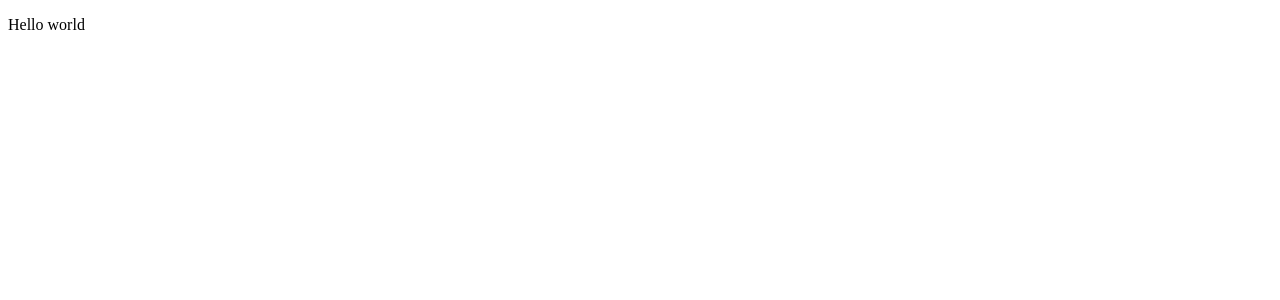
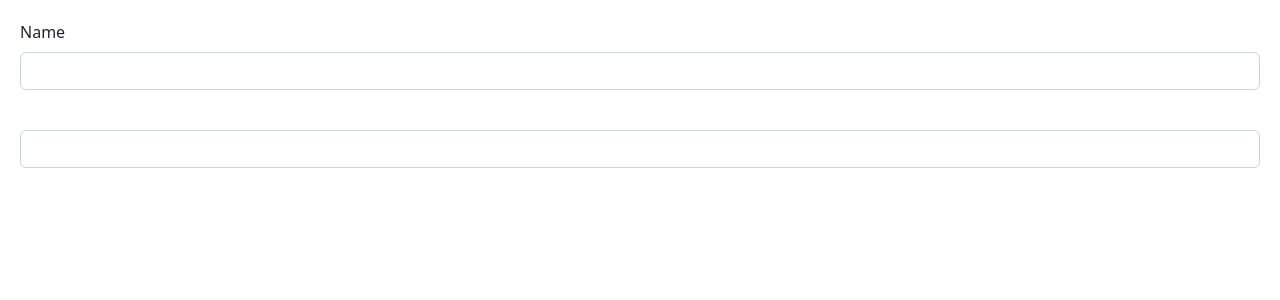
Before and after one commit to SureshMekarthi/react-app, a React (Vite) app: page / in a window 1280 px wide. Shown: the top 300 px of the page. Built offline with nearby package versions, Linux system fonts and the light colour scheme.

Commit message:
added form elements

```diff
--- a/src/App.tsx
+++ b/src/App.tsx
@@ -1,12 +1,9 @@
-import { useState } from "react";
-import produce from "immer";
-import NavBar from "./components/NavBar";
-import Cart from "./components/Cart";
-import ExpandableText from "./components/ExpandableText";
+import Form from "./components/Form";
+
 function App() {
   return (
     <div>
-      <ExpandableText maxChar={10}>Hello world</ExpandableText>
+      <Form></Form>
     </div>
   );
 }
--- /dev/null
+++ b/src/components/Form.tsx
@@ -0,0 +1,21 @@
+import React from "react";
+
+const Form = () => {
+  return (
+    <form>
+      <div className="mb-3">
+        <label htmlFor="name" className="form-label">
+          Name
+        </label>
+        <input id="name" type="text" className="form-control" />
+      </div>
+
+      <div className="mb-3">
+        <label htmlFor="" className="form-label"></label>
+        <input type="number" className="form-control"></input>
+      </div>
+    </form>
+  );
+};
+
+export default Form;
--- /dev/null
+++ b/src/index.css
@@ -0,0 +1,3 @@
+body {
+padding: 20px;
+}
--- a/src/main.tsx
+++ b/src/main.tsx
@@ -1,6 +1,8 @@
 import React from "react";
 import ReactDOM from "react-dom/client";
 import App from "./App";
+import "bootstrap/dist/css/bootstrap.css";
+import "./index.css";
 
 ReactDOM.createRoot(document.getElementById("root") as HTMLElement).render(
   <React.StrictMode>
```
